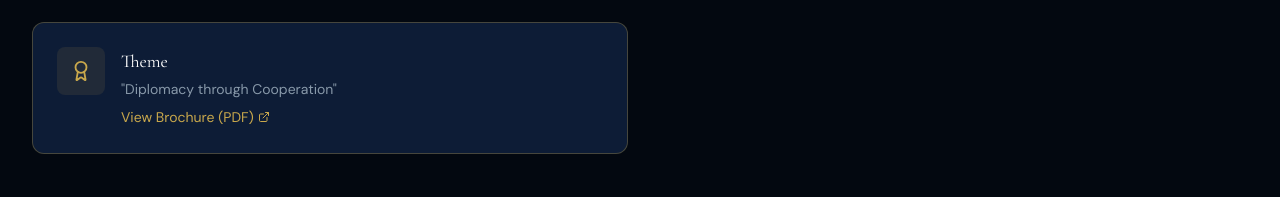
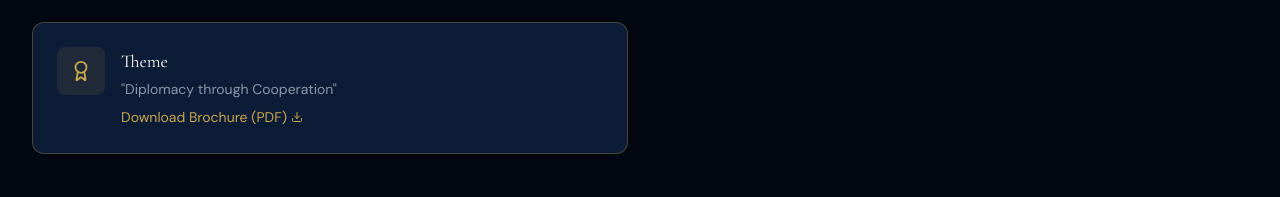
Before and after one commit to ShettyBro/aimunsoc-2026, a React (Vite) app: page /about in a window 1280 px wide. Shown: the part 1356-1553 px from the top of the page. Built offline with nearby package versions, Linux system fonts and the light colour scheme; no server answers.

Commit message:
broucher update

```diff
--- a/src/data/pricing.ts
+++ b/src/data/pricing.ts
@@ -47,6 +47,13 @@ export const REGISTRATION_OPEN = import.meta.env.VITE_REGISTRATION_OPEN === 'tru
 export const MATRIX_URL =
   'https://docs.google.com/spreadsheets/d/1jWckulVKgORE0hABxVkxRBv_Z1mvk3q0u8Ad6DZH4dM/view?usp=sharing';
 
+// Cloudflare R2 brochure download URL
+const _r2Base = (import.meta.env.VITE_R2_PUBLIC_BASE_URL as string || '').replace(/\/$/, '');
+const _brochureFile = import.meta.env.VITE_BROCHURE_FILENAME as string || "Aicon'26 Brochure Digital File-Compressed.pdf";
+export const BROCHURE_URL = _r2Base
+  ? `${_r2Base}/${encodeURIComponent(_brochureFile)}`
+  : `/docs/Aicon'26 Invitational Brochure-C.pdf`; // local fallback
+
 export const INDIAN_POLITICIANS = [
   'Narendra Modi', 'Rahul Gandhi', 'Amit Shah', 'Arvind Kejriwal',
   'Yogi Adityanath', 'Mallikarjun Kharge', 'Shashi Tharoor', 'Piyush Goyal',
--- a/src/pages/About.tsx
+++ b/src/pages/About.tsx
@@ -2,11 +2,11 @@ import React from 'react';
 import { Link } from 'react-router-dom';
 import { usePageTitle } from '../hooks/usePageTitle';
 import { motion } from 'framer-motion';
-import { Calendar, MapPin, Users, Award, ExternalLink, Trophy, Clock, Bus } from 'lucide-react';
+import { Calendar, MapPin, Users, Award, ExternalLink, Download, Trophy, Clock, Bus } from 'lucide-react';
 import PageHero from '../components/ui/PageHero';
 import SectionDivider from '../components/ui/SectionDivider';
 import Card from '../components/ui/Card';
-import { PRIZES, SHUTTLE_NOTE } from '../data/pricing';
+import { PRIZES, SHUTTLE_NOTE, BROCHURE_URL } from '../data/pricing';
 
 const details = [
   { icon: Calendar, title: 'Conference Dates', content: '28th, 29th & 30th August 2026' },
@@ -15,7 +15,7 @@ const details = [
   { icon: Bus, title: 'Getting There', content: SHUTTLE_NOTE },
   {
     icon: Award, title: 'Theme', content: '"Diplomacy through Cooperation"',
-    link: { href: "/docs/Aicon'26 Invitational Brochure-C.pdf", label: 'View Brochure (PDF)' },
+    link: { href: BROCHURE_URL, label: 'Download Brochure (PDF)', download: true },
   },
 ];
 
@@ -107,8 +107,17 @@ const About: React.FC = () => {
                   <h3 className="font-serif text-lg text-white mb-1">{d.title}</h3>
                   <p className="text-muted text-sm">{d.content}</p>
                   {d.link && (
-                    <a href={d.link.href} target="_blank" rel="noopener noreferrer" className="inline-flex items-center gap-1 text-gold text-sm hover:text-gold-light mt-2">
-                      {d.link.label} <ExternalLink size={12} />
+                    <a
+                      href={d.link.href}
+                      target="_blank"
+                      rel="noopener noreferrer"
+                      {...(d.link.download ? { download: true } : {})}
+                      className="inline-flex items-center gap-1 text-gold text-sm hover:text-gold-light mt-2"
+                    >
+                      {d.link.label}
+                      {d.link.download
+                        ? <Download size={12} />
+                        : <ExternalLink size={12} />}
                     </a>
                   )}
                 </div>
```
Also changed, not shown: 1 other file (tests, documents, lock files or other folders).
